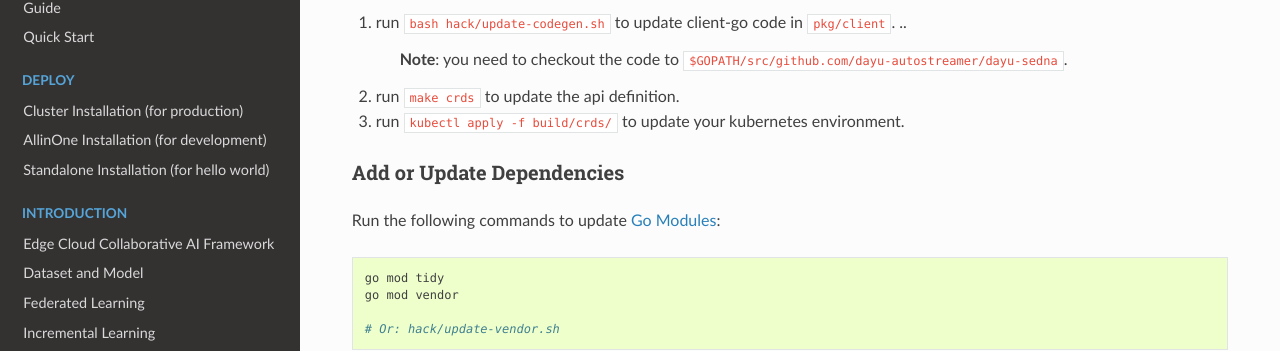
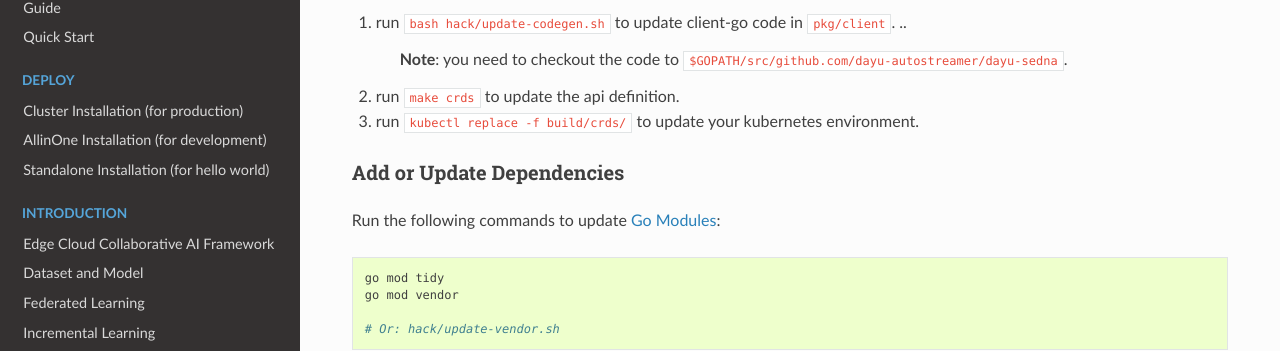
Before and after one commit to dayu-autostreamer/dayu-sedna, a Sphinx documentation site: the page built from docs/contributing/control-plane/development.md, in a window 1280 px wide and 900 px high, scrolled down 870 px. Shown: the part 144-495 px from the top of the window. Built offline with Sphinx 7.4.7 and the Read the Docs theme 3.1.0, drawn with Linux system fonts in a browser that asks for light colours; pages that are not in the unit, such as notebooks, are missing from menus; the version number could not be read and is left out.

```diff
--- a/docs/contributing/control-plane/development.md
+++ b/docs/contributing/control-plane/development.md
@@ -37,7 +37,7 @@
 1. run `bash hack/update-codegen.sh` to update client-go code in `pkg/client`.
 	> **Note**: you need to checkout the code to `$GOPATH/src/github.com/dayu-autostreamer/dayu-sedna`.
 1. run `make crds` to update the api definition.
-1. run `kubectl apply -f build/crds/` to update your kubernetes environment.
+1. run `kubectl replace -f build/crds/` to update your kubernetes environment.
 
 
 ### Add or Update Dependencies
```
Also changed, not shown: 2 other files.
